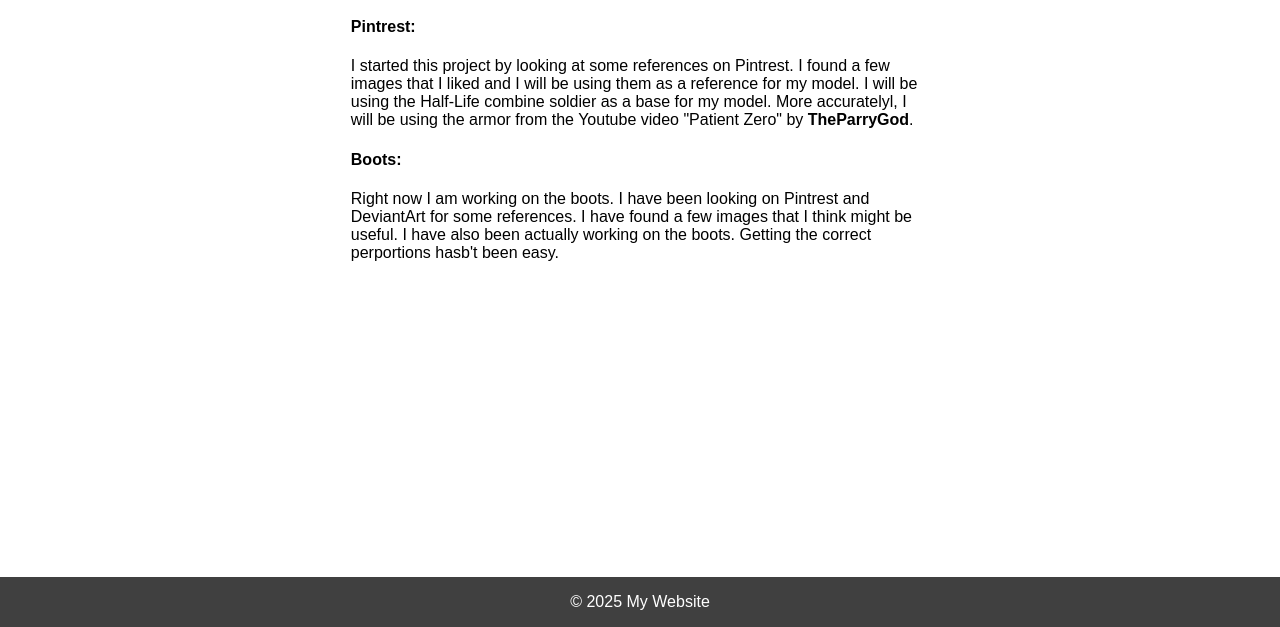
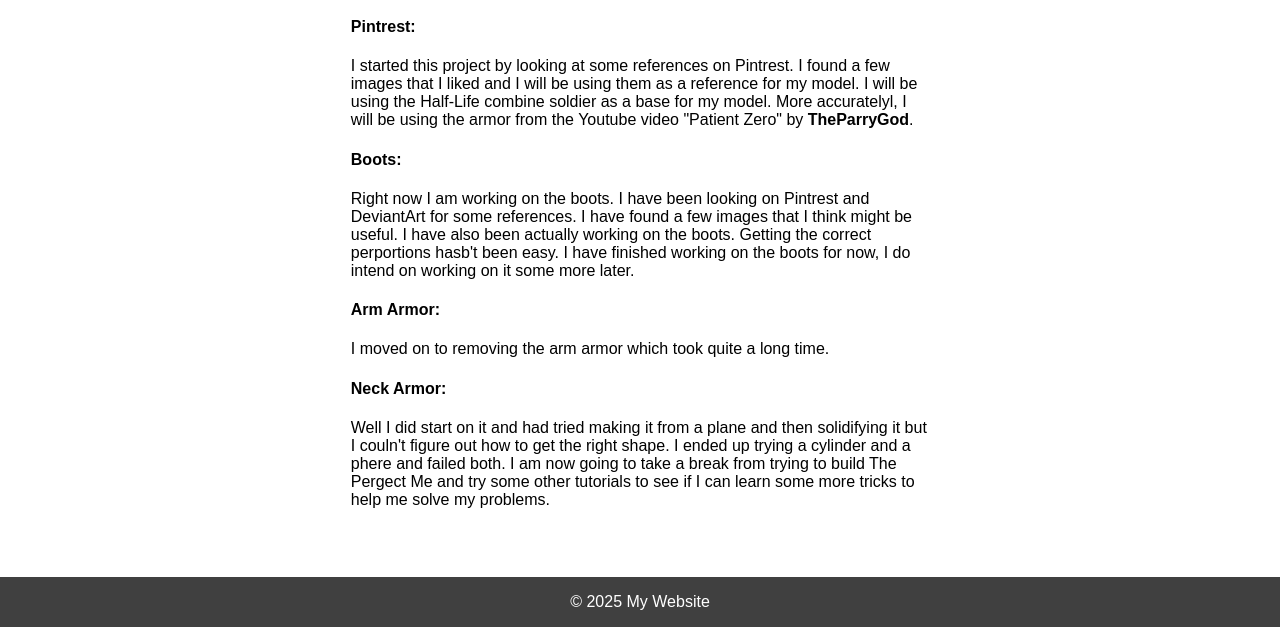
Before and after one commit to WestinSherman/Blender, an Astro site: page /projects/PerfectMe in a window 1280 px wide. Shown: the part 223-850 px from the top of the page. Built offline with nearby package versions, Linux system fonts and the light colour scheme; Astro itself is replaced by a stand-in of ours.

Commit message:
Taking a break.

```diff
--- a/src/pages/projects/PerfectMe.mdx
+++ b/src/pages/projects/PerfectMe.mdx
@@ -24,6 +24,14 @@ by **TheParryGod**.
 Right now I am working on the boots. I have been looking on Pintrest and DeviantArt for some
 references. I have found a few images that I think might be useful.
  I have also been actually working on the boots. Getting the correct perportions hasb't been easy.
+ I have finished working on the boots for now, I do intend on working on it some more later.
+#### Arm Armor:
+ I moved on to removing the arm armor which took quite a long time.
+#### Neck Armor:
+Well I did start on it and had tried making it from a plane and then solidifying it but I couln't figure out
+how to get the right shape. I ended up trying a cylinder and a phere and failed both.
+I am now going to take a break from trying to build The Pergect Me and try some other tutorials to see if I can
+learn some more tricks to help me solve my problems.
  {/*
  TODO:
  Add download link for blender.
```
